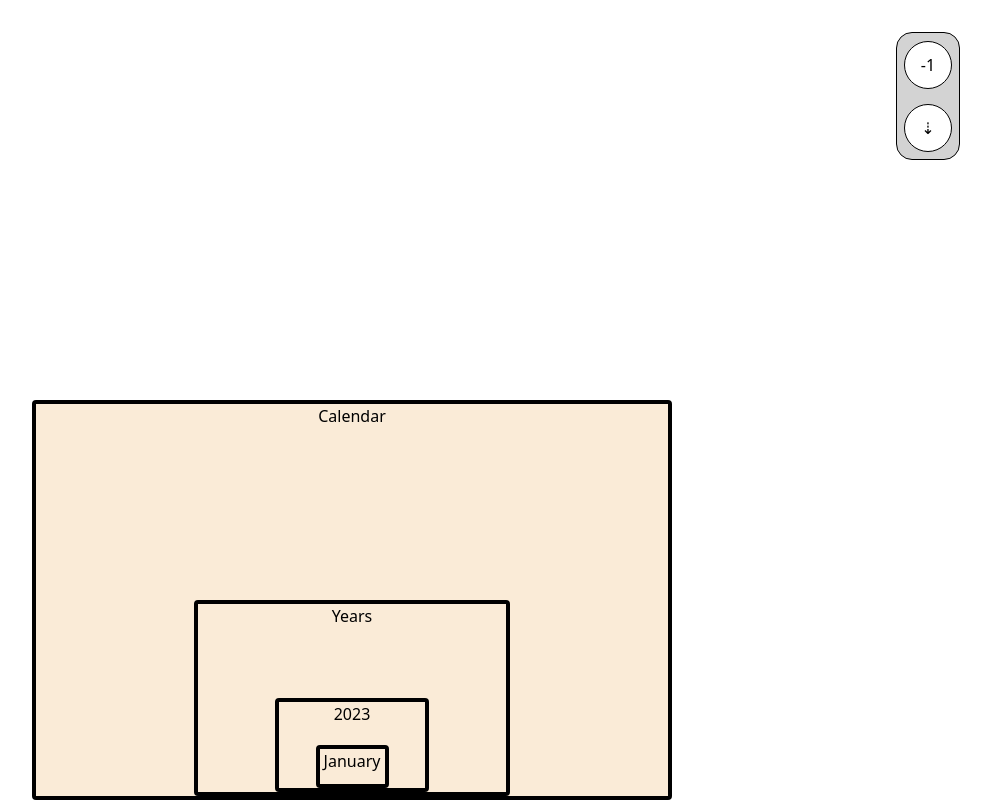
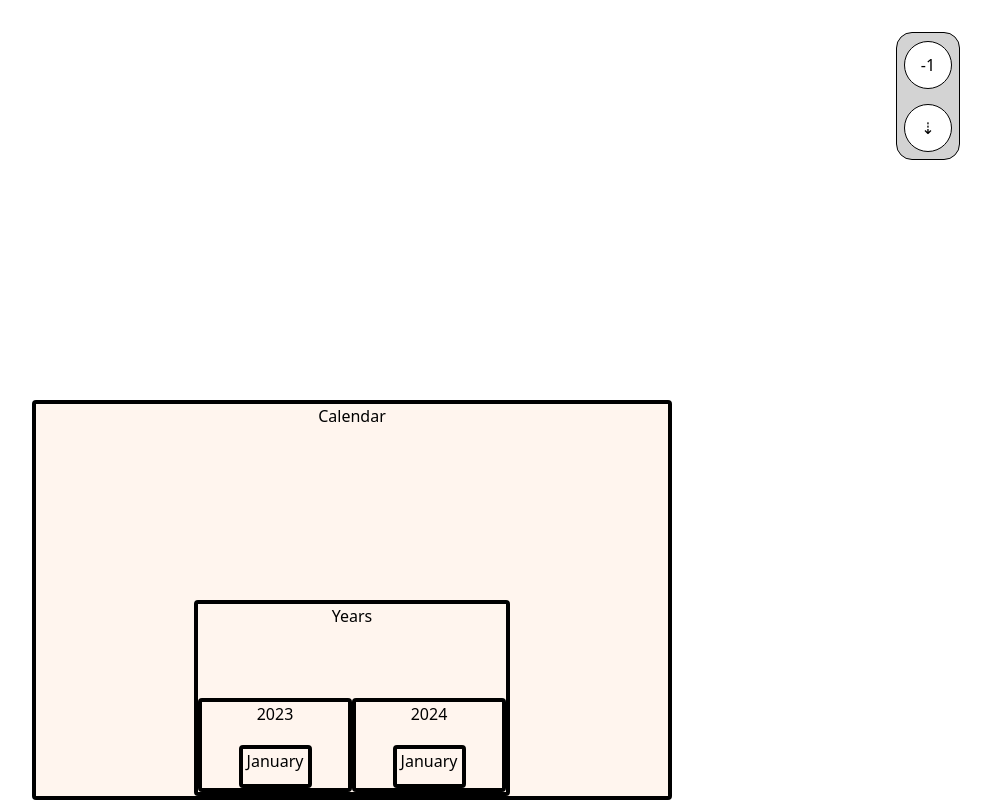
Before and after one commit to RandonSRProctor/nested-data-ui, a React (Create React App) app: page / in a window 1280 px wide. Shown: the whole page, without its empty margins (288-1279 px from the left). Built offline with nearby package versions, Linux system fonts and the light colour scheme.

Commit message:
Mostly refactoring.  Preparing for restructure to tree named components.

```diff
--- a/src/Card/Card.css
+++ b/src/Card/Card.css
@@ -3,7 +3,7 @@
   border-style: solid;
   border-radius: 0.25rem;
   position: relative;
-  background-color: antiquewhite;
+  background-color: seashell;
 }
 
 .Card--undecided {
@@ -37,7 +37,7 @@
   height: 50%;
 }
 
-.Card__bottom-half {
+.NestedCards {
   height: 50%;
   width: 100%;
 }
--- a/src/Card/Card.tsx
+++ b/src/Card/Card.tsx
@@ -1,14 +1,15 @@
 import { Dispatch } from 'react';
 import './Card.css';
 import { Title } from './Title/Title';
+import { deriveClassName, makeArrayOfKeys } from './utils';
+import { NestedCards } from './NestedCards/NestedCards';
 
-type CardOneProps = {
+export type CardProps = {
   title?: string;
   nodeOfTree: any;
   depth?: number;
   depthOfFocus: number;
   setDepthOfFocus: Dispatch<number>;
-  setParentSelected?: Dispatch<boolean>;
 };
 
 export function Card({
@@ -17,46 +18,40 @@ export function Card({
   depth = 0,
   depthOfFocus = 0,
   setDepthOfFocus,
-  setParentSelected,
-}: CardOneProps) {
-  const isSelected = depth < depthOfFocus;
-  const isFocused = depth === depthOfFocus;
-
+}: CardProps) {
   if (!nodeOfTree || typeof nodeOfTree !== 'object') {
     return <></>;
   }
-  const propertiesToDisplay = Object.keys(nodeOfTree);
+  const contentKeyIndexesOrValues = makeArrayOfKeys(nodeOfTree);
+  const cardClassName = deriveClassName(depth, depthOfFocus);
 
   function focusOnCard(event: React.MouseEvent<HTMLDivElement, MouseEvent>) {
     event.stopPropagation();
-    setParentSelected && setParentSelected(true);
-    console.log(depth);
     setDepthOfFocus(depth);
   }
 
   return (
     <div
       onClick={focusOnCard}
-      className={`
-      ${isFocused && 'Card--focused'}
-      ${isSelected && 'Card--selected'}
-      ${!isFocused && !isSelected && depth !== 0 && 'Card--undecided'}
-      ${!isFocused && !isSelected && depth === 0 && 'Card--undecided--first'}
-
-      Card flex flex-col items-center justify-end`}
+      className={` ${cardClassName} Card flex flex-col items-center justify-end`}
     >
       <div className="Card__top-half">
         <Title title={title} />
       </div>
-      <div className="Card__bottom-half flex items-end justify-center">
-        <Card
-          title={propertiesToDisplay[0]} // Accomodate array at later point
-          depth={depth + 1}
-          nodeOfTree={nodeOfTree[propertiesToDisplay[0]]}
-          depthOfFocus={depthOfFocus}
-          setDepthOfFocus={setDepthOfFocus}
-        />
-      </div>
+
+      <NestedCards
+        cardTitles={contentKeyIndexesOrValues}
+        cardProps={{
+          depth: depth + 1,
+          nodeOfTree: nodeOfTree[contentKeyIndexesOrValues[0]],
+          depthOfFocus: depthOfFocus,
+          setDepthOfFocus: setDepthOfFocus,
+        }}
+      />
     </div>
   );
 }
+
+// TODO: Make a11y expanded part of logic
+// Break "Card" into 3 types: "RootNode", "BranchNode", "EndNode"
+// TODO: Distinguish "focused" from "selected"
--- /dev/null
+++ b/src/Card/NestedCards/NestedCards.tsx
@@ -0,0 +1,16 @@
+import { CardProps, Card } from '../Card';
+
+type NestedCardsProps = {
+  cardTitles: string[];
+  cardProps: CardProps;
+};
+// TODO: Account for duplicate names.  For right now all must be unique
+export function NestedCards({ cardTitles, cardProps }: NestedCardsProps) {
+  return (
+    <div className="NestedCards flex items-end justify-center">
+      {cardTitles.map(cardTitle => (
+        <Card title={cardTitle} key={cardTitle} {...cardProps} />
+      ))}
+    </div>
+  );
+}
--- /dev/null
+++ b/src/Card/utils/deriveClassName.ts
@@ -0,0 +1,14 @@
+export function deriveClassName(depth: number, depthOfFocus: number) {
+  switch (true) {
+    case depth < depthOfFocus:
+      return 'Card--selected';
+    case depth === depthOfFocus:
+      return 'Card--focused';
+    case depth !== 0:
+      return 'Card--undecided';
+    case depth === 0:
+      return 'Card--undecided--first';
+    default:
+      break;
+  }
+}
--- /dev/null
+++ b/src/Card/utils/index.ts
@@ -0,0 +1,2 @@
+export * from './deriveClassName';
+export * from './makeArrayOfKeys';
--- /dev/null
+++ b/src/Card/utils/makeArrayOfKeys.ts
@@ -0,0 +1,9 @@
+export function makeArrayOfKeys(nodeValue: object | undefined): string[] {
+  if (!nodeValue) {
+    return [];
+  }
+  if (typeof nodeValue === 'object') {
+    return Object.keys(nodeValue);
+  }
+  return [];
+}
--- a/src/testObject.ts
+++ b/src/testObject.ts
@@ -5,5 +5,10 @@ export const testObject = {
         22: 'nothing happened',
       },
     },
+    2024: {
+      January: {
+        22: 'nothing happened',
+      },
+    },
   },
 };
```
